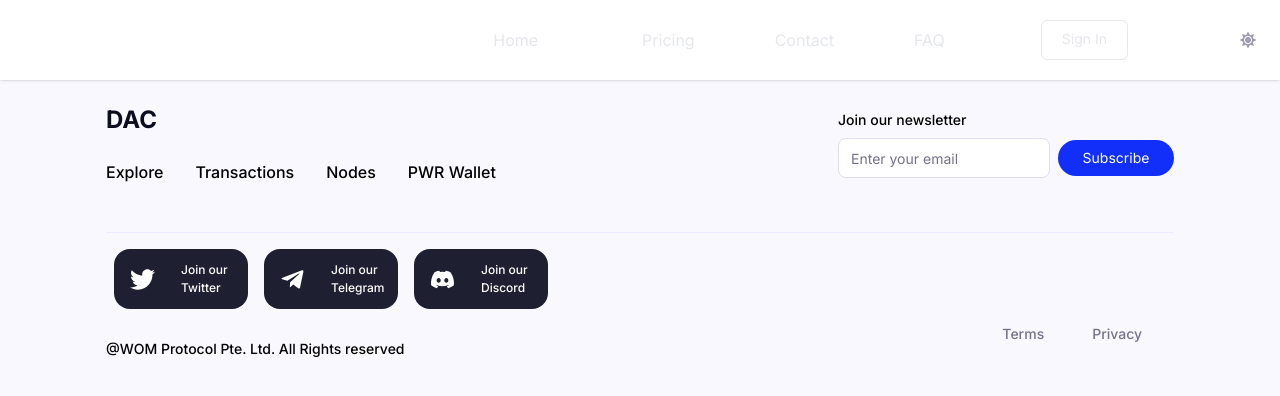
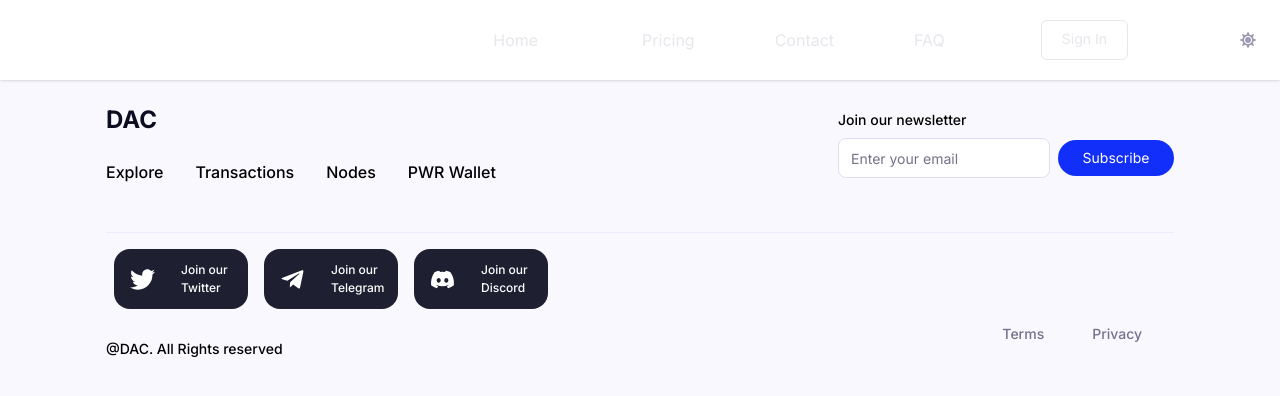
Before and after one commit to ahmadhassoun366/DAC-WebApp, a Next.js app: page / in a window 1280 px wide. Shown: the top 396 px of the page. Built offline with nearby package versions, Linux system fonts and the light colour scheme.

Commit message:
edit right

```diff
--- a/src/layout/footer/footer.component.tsx
+++ b/src/layout/footer/footer.component.tsx
@@ -104,7 +104,7 @@ export default function FooterComponent() {
 
         <div className="flex md:flex-row flex-col justify-between gap-y-5">
           <h1 className="text-sm font-medium mt-[30px] dark:text-white text-abrandc-dark-black">
-            @WOM Protocol Pte. Ltd. All Rights reserved
+            @DAC. All Rights reserved
           </h1>
           <div className="flex gap-x-12 px-8 text-sm font-medium text-agrey-600  md:items-center">
             <Link href="#">Terms</Link>
```
